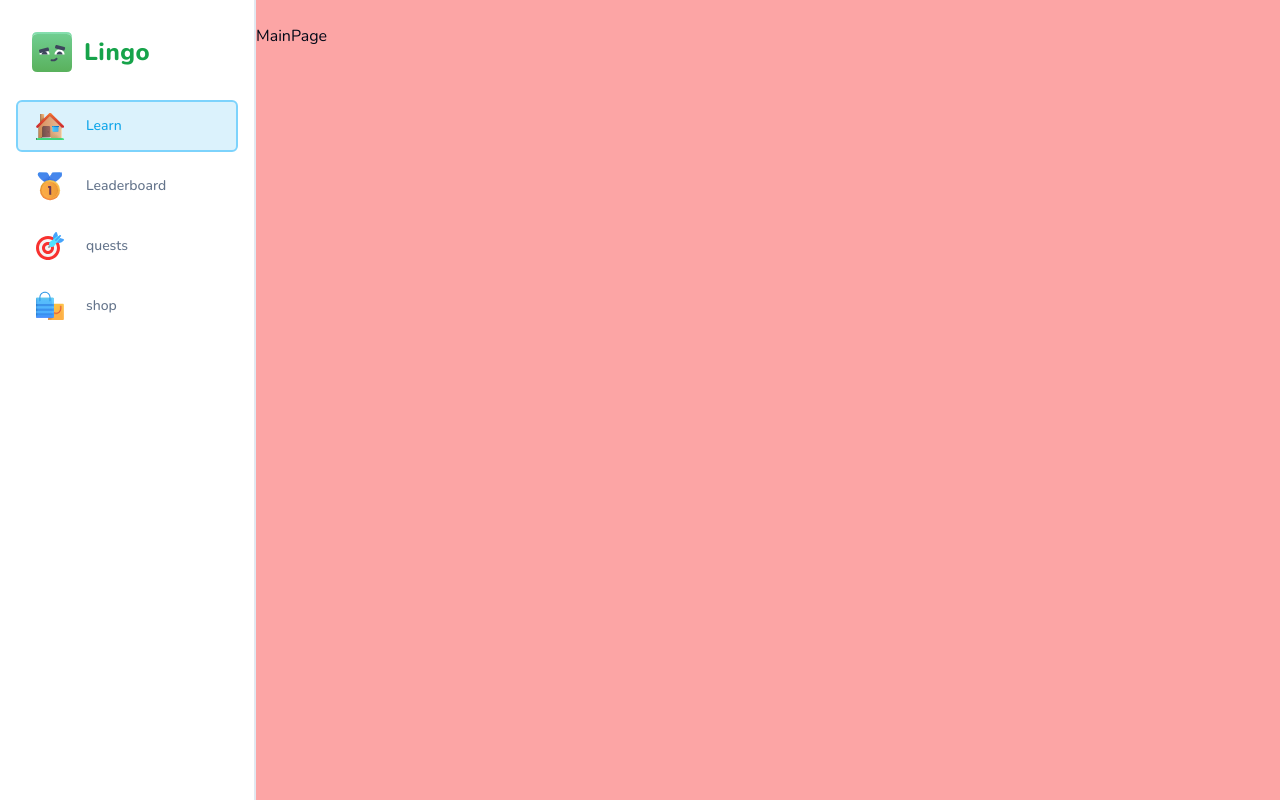
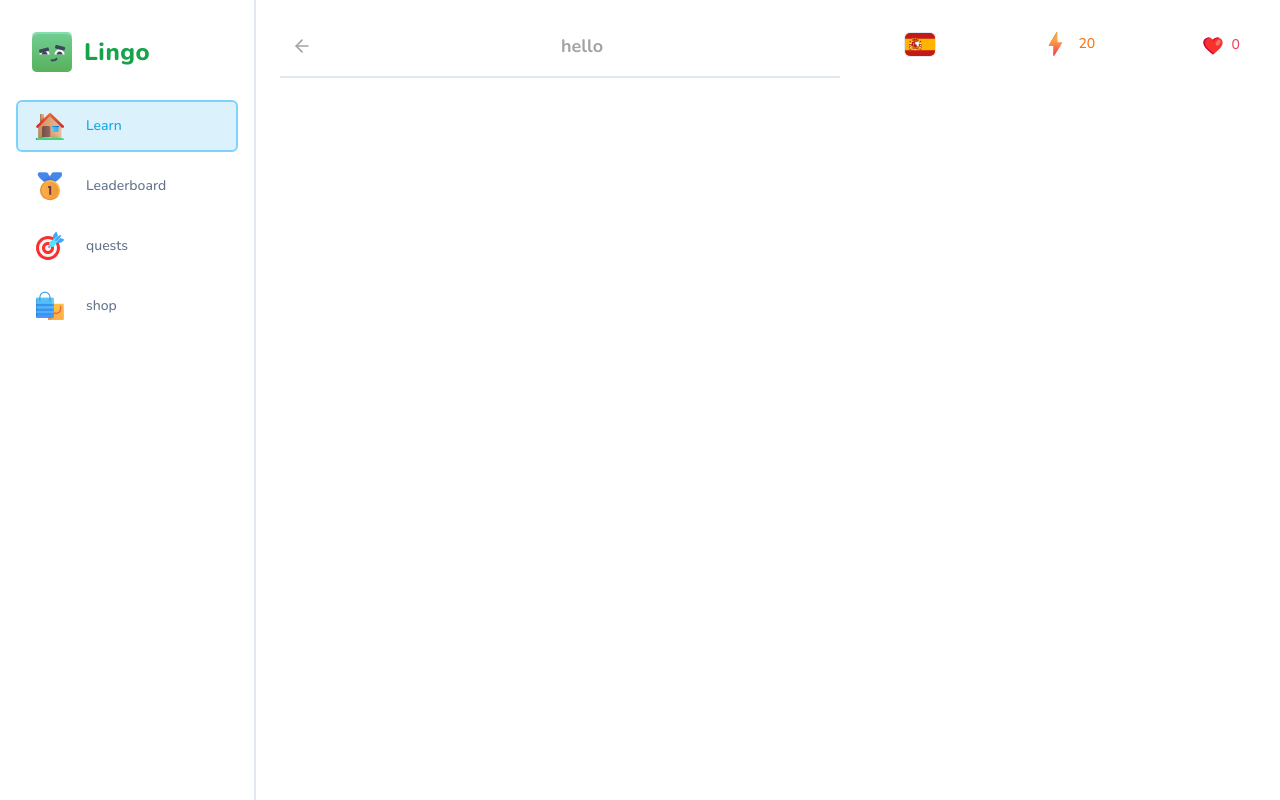
Before and after one commit to Bojackxiang/language-learn, a Next.js app: page /learn in a window 1280 px wide. Built offline with nearby package versions, Linux system fonts and the light colour scheme.

Commit message:
setup the skeleton of the main page

```diff
--- a/src/app/(main)/layout.tsx
+++ b/src/app/(main)/layout.tsx
@@ -1,6 +1,6 @@
 import MobileHeader from "@/components/mobile-header";
 import MobileSideBar from "@/components/mobile-side-bar";
-import SideBar from "@/components/side-bar";
+import SideBar from "@/components/side-bar-wrapper";
 
 
 
@@ -14,7 +14,7 @@
       <MobileHeader />
       <SideBar className="hidden lg:flex" />
       <main className="lg:pl-[256px] h-full pt-[50px] lg:pt-0">
-        <div className="max-w-[1056px] mx-auto pt-6 h-full bg-red-300">
+        <div className="max-w-[1056px] mx-auto pt-6 h-full">
           {children}
         </div>
       </main>
--- /dev/null
+++ b/src/app/(main)/learn/(component)/header.tsx
@@ -0,0 +1,26 @@
+import { Button } from '@/components/ui/button'
+import { ArrowLeft } from 'lucide-react'
+import Link from 'next/link'
+import React from 'react'
+
+interface Props {
+  title: string;
+}
+
+const Header = ({ title }: Props) => {
+  return (
+    <div className='sticky top-0 bg-white pb-3 lg:pt-[28px] lg:mt-[-28px] flex items-center justify-between border-b-2 mb-5 text-neutral-400 lg:z-50'>
+      <Link href="/courses">
+        <Button variant="ghost" size="sm">
+          <ArrowLeft className="h-5 w-5 stroke-2 text-neutral-400" />
+        </Button>
+      </Link>
+      <h1 className="font-bold text-lg">
+        {title}
+      </h1>
+      <div />
+    </div>
+  )
+}
+
+export default Header
--- /dev/null
+++ b/src/app/(main)/learn/(component)/user-progress.tsx
@@ -0,0 +1,56 @@
+import { Button } from '@/components/ui/button'
+import { InfinityIcon } from 'lucide-react'
+import Image from 'next/image'
+import Link from 'next/link'
+import React from 'react'
+
+
+interface Props {
+  activeCourse: {
+    imageSrc: string,
+    title: string
+  }
+  hearts: number
+  points: number
+  hasActiveSubscription: boolean
+}
+
+const UserProgress = ({
+  activeCourse,
+  hearts,
+  points,
+  hasActiveSubscription
+}: Props) => {
+  return (
+    <div className="flex items-center justify-between gap-x-2 w-full">
+      <Link href="/courses">
+        <Button variant="ghost">
+          <Image
+            src={activeCourse.imageSrc}
+            alt={activeCourse.title}
+            className="rounded-md border"
+            width={32}
+            height={32}
+          />
+        </Button>
+      </Link>
+      <Link href="/shop">
+        <Button variant="ghost" className="text-orange-500">
+          <Image src="/points.svg" height={28} width={28} alt="Points" className="mr-2" />
+          {points ?? 0}
+        </Button>
+      </Link>
+      <Link href="/shop">
+        <Button variant="ghost" className="text-rose-500">
+          <Image src="/heart.svg" height={22} width={22} alt="Hearts" className="mr-2" />
+          {hasActiveSubscription
+            ? <InfinityIcon className="h-4 w-4 stroke-[3]" />
+            : hearts
+          }
+        </Button>
+      </Link>
+    </div>
+  )
+}
+
+export default UserProgress
--- a/src/app/(main)/learn/page.tsx
+++ b/src/app/(main)/learn/page.tsx
@@ -1,8 +1,29 @@
+import FeedWrapper from '@/components/feed-wrapper'
+import StickyWrapper from '@/components/sticky-wrapper'
 import React from 'react'
+import Header from './(component)/header'
+import UserProgress from './(component)/user-progress'
+
+
 
 const LearnPage = () => {
   return (
-    <div>MainPage</div>
+    <div className='flex flex-row-reverse gap-[48px] px-6'>
+      <StickyWrapper>
+        <UserProgress
+          activeCourse={{
+            title: "chinese",
+            imageSrc: "/es.svg"
+          }}
+          hearts={0}
+          points={20}
+          hasActiveSubscription={false}
+        />
+      </StickyWrapper>
+      <FeedWrapper>
+        <Header title='hello' />
+      </FeedWrapper>
+    </div>
   )
 }
 
--- /dev/null
+++ b/src/components/feed-wrapper.tsx
@@ -0,0 +1,14 @@
+import React, { PropsWithChildren } from 'react'
+
+interface Props extends PropsWithChildren {
+  classNames?: string;
+}
+const FeedWrapper = ({ children }: Props) => {
+  return (
+    <div className="flex-1 relative top-0 pb-10">
+      {children}
+    </div>
+  )
+}
+
+export default FeedWrapper
--- a/src/components/side-bar.tsx
+++ b/src/components/side-bar-wrapper.tsx
@@ -7,7 +7,7 @@
   className?: string;
 }
 
-const SideBar = ({ className }: Props) => {
+const SideBarWrapper = ({ className }: Props) => {
   return (
     <div className={cn("flex h-full lg:w-[256px] lg:fixed left-0 top-0 px-4 border-r-2 flex-col", className)}>
       <Sidebar />
@@ -15,4 +15,4 @@
   )
 }
 
-export default SideBar
+export default SideBarWrapper
--- /dev/null
+++ b/src/components/sticky-wrapper.tsx
@@ -0,0 +1,19 @@
+import React, { PropsWithChildren } from 'react'
+
+interface Props extends PropsWithChildren {
+  className?: string;
+}
+
+const StickyWrapper = ({
+  children
+}: Props) => {
+  return (
+    <div className="hidden lg:block w-[368px] sticky self-end bottom-6">
+      <div className="min-h-[calc(100vh-48px)] sticky top-6 flex flex-col gap-y-4">
+        {children}
+      </div>
+    </div>
+  )
+}
+
+export default StickyWrapper
```
